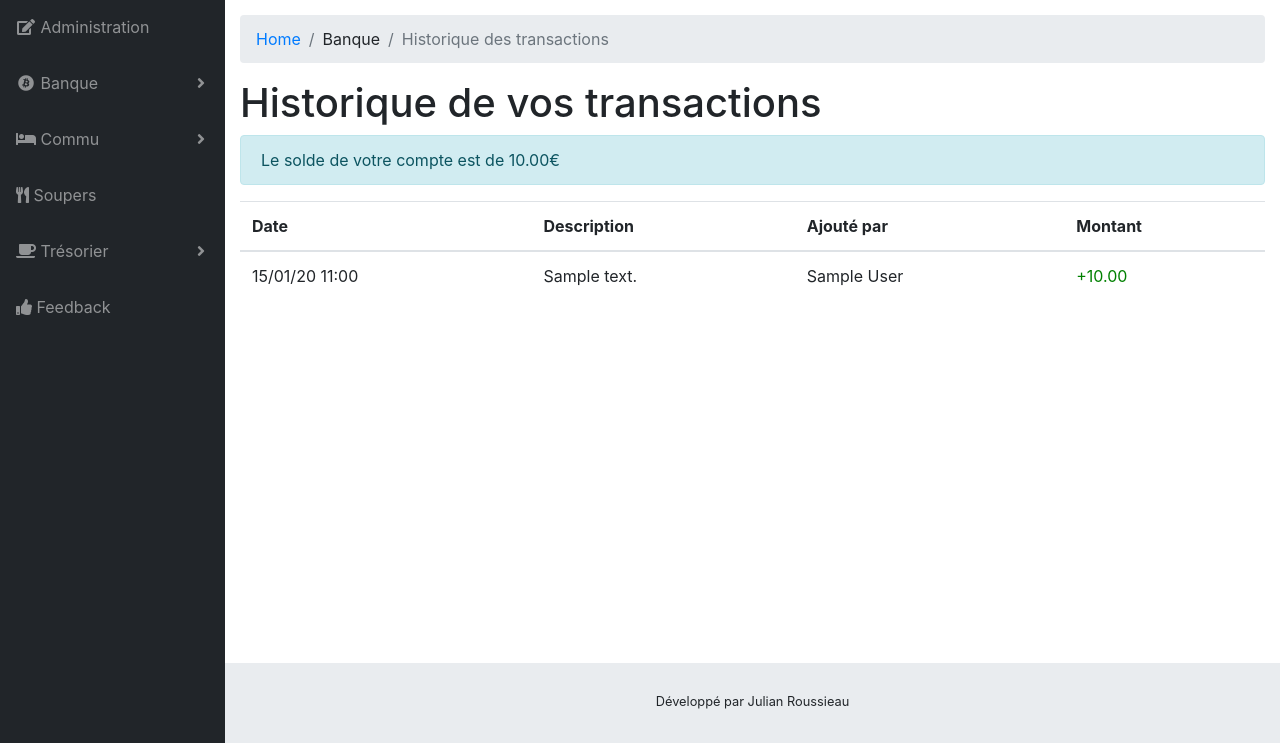
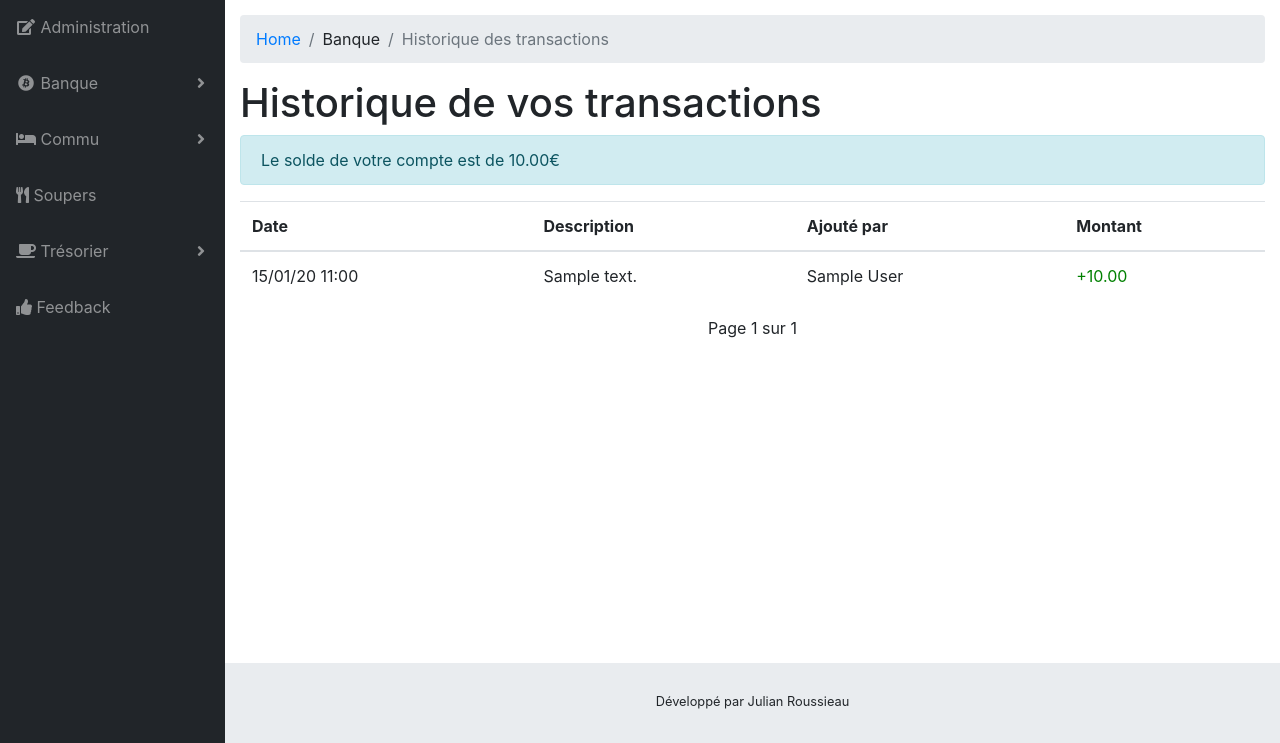
Before and after one commit to roussieau/Treasury, a Django app: page /bank/history in a window 1280 px wide. Shown: the part 59-802 px from the top of the page. Run offline with Django 3.2, Linux system fonts and the light colour scheme; a user stored in the database is signed in; tables that the repository leaves empty hold one stand-in row (values such as "Sample post"); some libraries are stand-ins or nearby versions.

Commit message:
adding paginator to transactions

```diff
--- a/bank/templates/bank/history_transaction.html
+++ b/bank/templates/bank/history_transaction.html
@@ -30,7 +30,7 @@
       </tr>
     </thead>
     <tbody>
-    	{% for t in listOfTransactions %}
+    	{% for t in transactions %}
       <tr>
         <td>{{t.expense.date_to_string}}</td>
         <td>{{t.expense.description}}</td>
@@ -44,5 +44,22 @@
       {% endfor %}
     </tbody>
   </table>
+<div class="row">
+    <div class="col-md-12" style="text-align:center">
+        {% if transactions.has_previous %}
+            <a class="btn btn-primary" role="button"href="?page=1">&laquo; first</a>
+            <a class="btn btn-primary" role="button"href="?page={{ transactions.previous_page_number }}">previous</a>
+        {% endif %}
+
+        <span class="current">
+            Page {{ transactions.number }} sur {{ transactions.paginator.num_pages }}
+        </span>
+
+        {% if transactions.has_next %}
+            <a class="btn btn-primary" role="button" href="?page={{ transactions.next_page_number }}">next</a>
+            <a class="btn btn-primary" role="button"href="?page={{ transactions.paginator.num_pages }}">last &raquo;</a>
+        {% endif %}
+    </div>
+</div>
 </div>
 {% endblock %}
--- a/bank/views.py
+++ b/bank/views.py
@@ -4,6 +4,7 @@ from .forms import ExpenseForm, AddMoneyForm
 from .models import Expense, Transaction
 from datetime import datetime, timedelta, date
 from users.models import CustomUser
+from django.core.paginator import Paginator
 
 # Create your views here.
 @login_required
@@ -69,7 +70,12 @@ def status(request):
 
 @login_required
 def history_of_my_transactions(request):
-    listOfTransactions = request.user.get_transactions
+    listOfTransactions = request.user.get_transactions()
+    print(listOfTransactions)
+    paginator = Paginator(listOfTransactions, 1)
+
+    page = request.GET.get('page')
+    transactions = paginator.get_page(page)
     return render(request, 'bank/history_transaction.html', locals())
 
 @login_required
--- a/users/models.py
+++ b/users/models.py
@@ -42,4 +42,4 @@ class CustomUser(AbstractUser):
         return balance
 
     def get_transactions(self):
-        return Transaction.objects.filter(user=self).order_by('-expense__date')[:30]
+        return Transaction.objects.filter(user=self).order_by('-expense__date')
```
Also changed, not shown: 2 other files.
